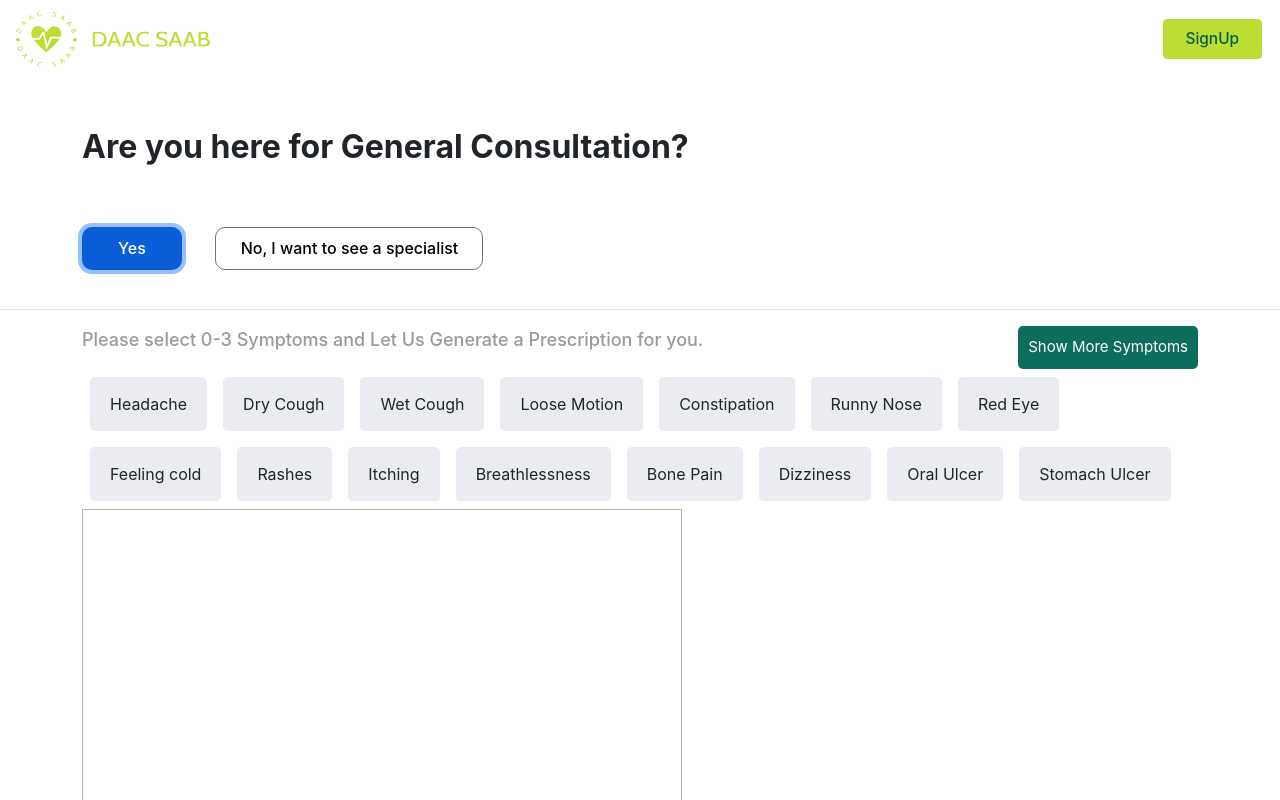
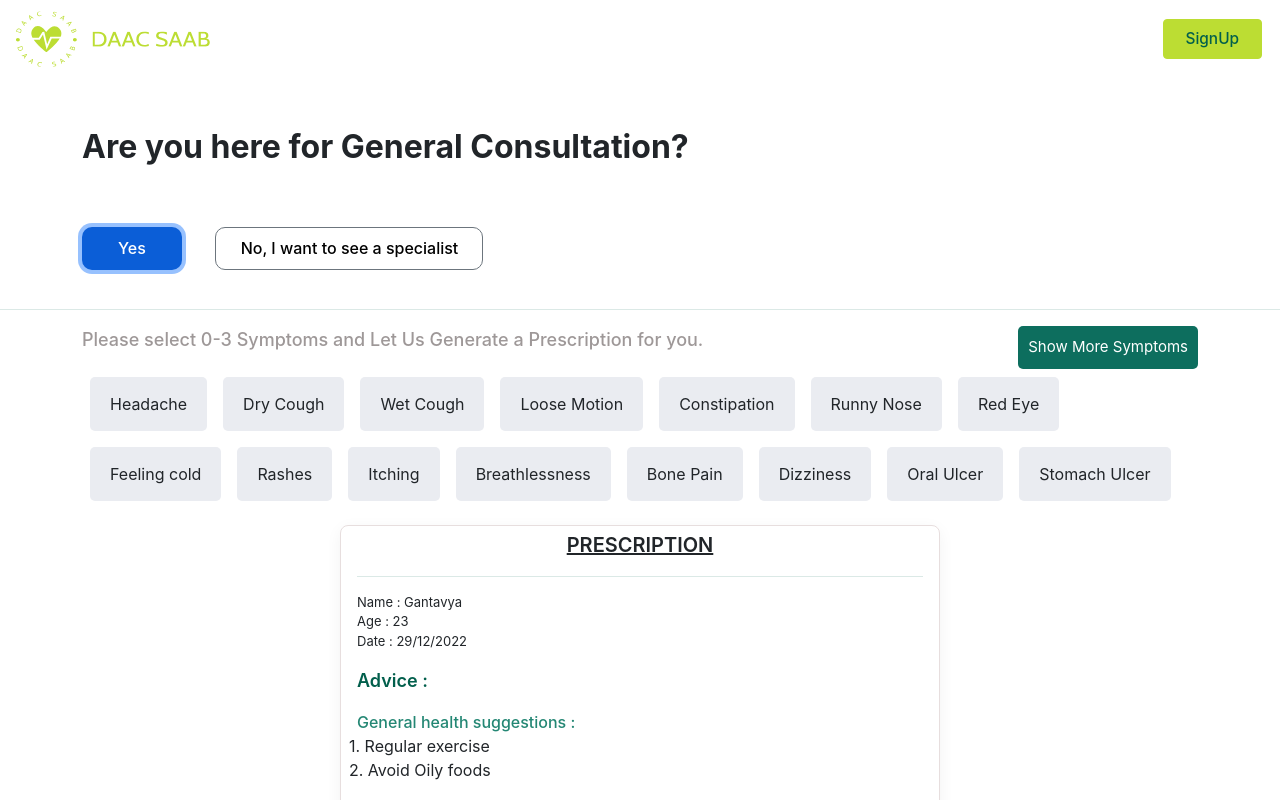
Before and after one commit to pesto-students/daac-saab--frontend-p4-team-tanish-2, a React (Create React App) app: page /One-tap in a window 1280 px wide. Both pictures are taken after a click on the button "Yes". Shown: the top 800 px of the page. Built offline with nearby package versions, Linux system fonts and the light colour scheme.

Commit message:
Added styling to Prescription Page

```diff
--- a/src/views/One-tap/css/oneTap.css
+++ b/src/views/One-tap/css/oneTap.css
@@ -94,6 +94,24 @@ hr {
 .Prescription-box{
   width:600px;
   height:400px;
-  border:0.5px rgb(183, 175, 175) solid;
-
+  border:0.5px rgb(231, 222, 222) solid;
+  border-radius: 8px;
+  box-shadow: 0px 4px 16px rgba(0, 0, 0, 0.05);
 }
+.pres-header{
+  font-weight:600;
+  font-size: 20px;
+  text-decoration: underline;
+}
+.advice{
+  font-weight: 600 !important;
+  font-size: large;
+  color:#025f4c
+}
+.info{
+  font-size: small;
+}
+.suggest{
+  font-weight: 500;
+  color:#248774
+}
--- a/src/views/One-tap/js/OneTap.js
+++ b/src/views/One-tap/js/OneTap.js
@@ -289,16 +289,34 @@ export default function OneTap() {
               );
             })}
           </div>
-          <div className="Prescription-box">
-            {console.log(prescription)}
+          <div className="d-flex align-items-center justify-content-center">
+          <div className="Prescription-box mt-3 ">
+            <div className="d-flex align-items-center justify-content-center mt-1 pres-header">
+              PRESCRIPTION
+            </div>
+            <hr className="m-3"></hr>
+            <div className="ms-3 info">
+             <div>Name : Gantavya</div>
+             <div>Age : 23</div>
+             <div>Date : 29/12/2022</div>
+             <div className="mt-3 advice">
+              Advice :
+             </div>
+            </div>
             {prescription.map((elem,i) => {
               return (
-                <div key={i}>
+                <div key={i}className="ms-3 mt-2">
+
                   {elem.Prescription}
                 </div>
               );
             })}
-
+             <div className="ms-3 mt-3 suggest">
+              General health suggestions :
+             </div>
+             <div className="ms-2">1. Regular exercise</div>
+             <div className="ms-2">2. Avoid Oily foods</div>
+          </div>
           </div>
           {/* symptom component ends */}
           <div className="d-flex justify-content-center mt-4 mb-5">
```
